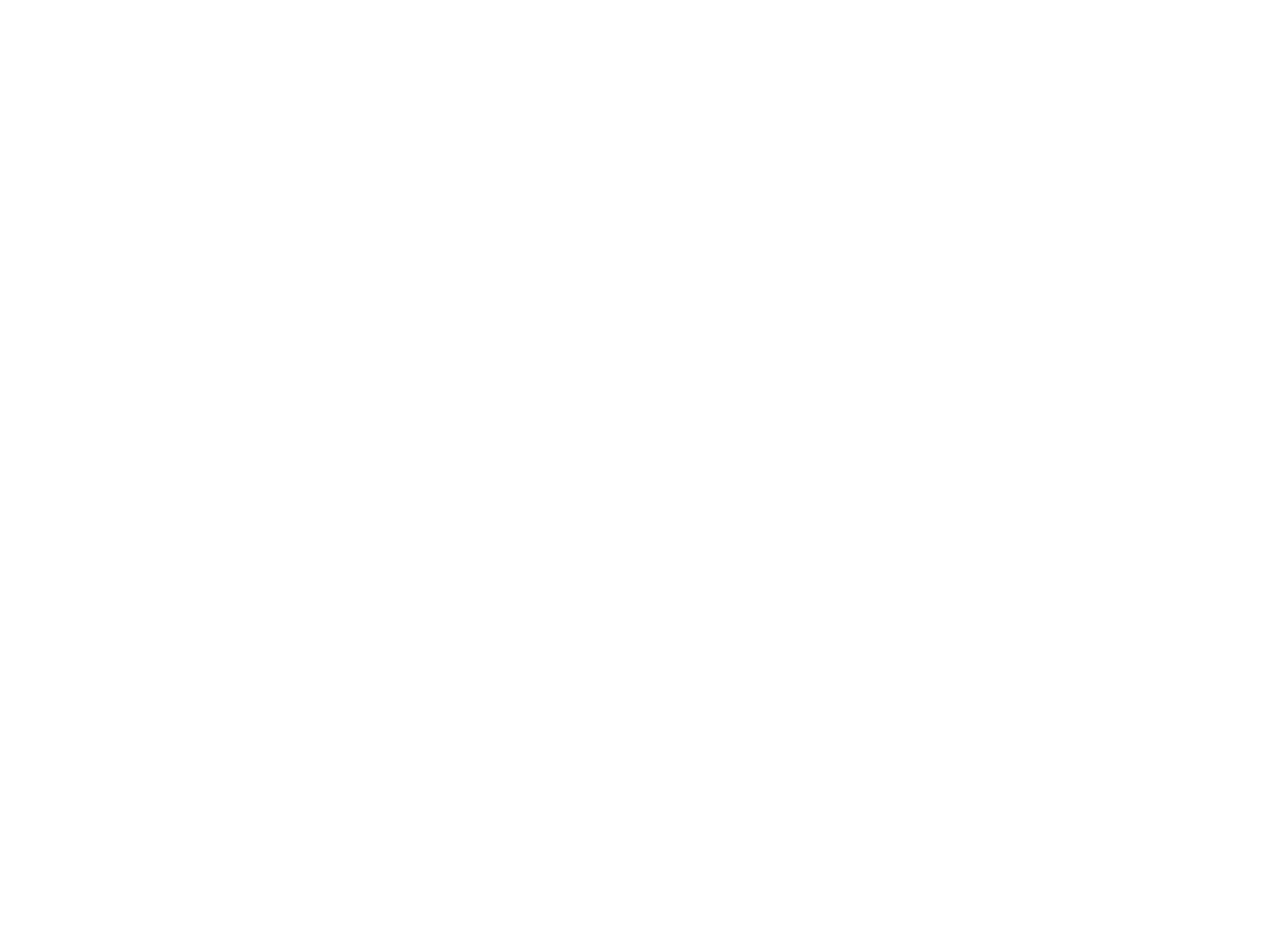
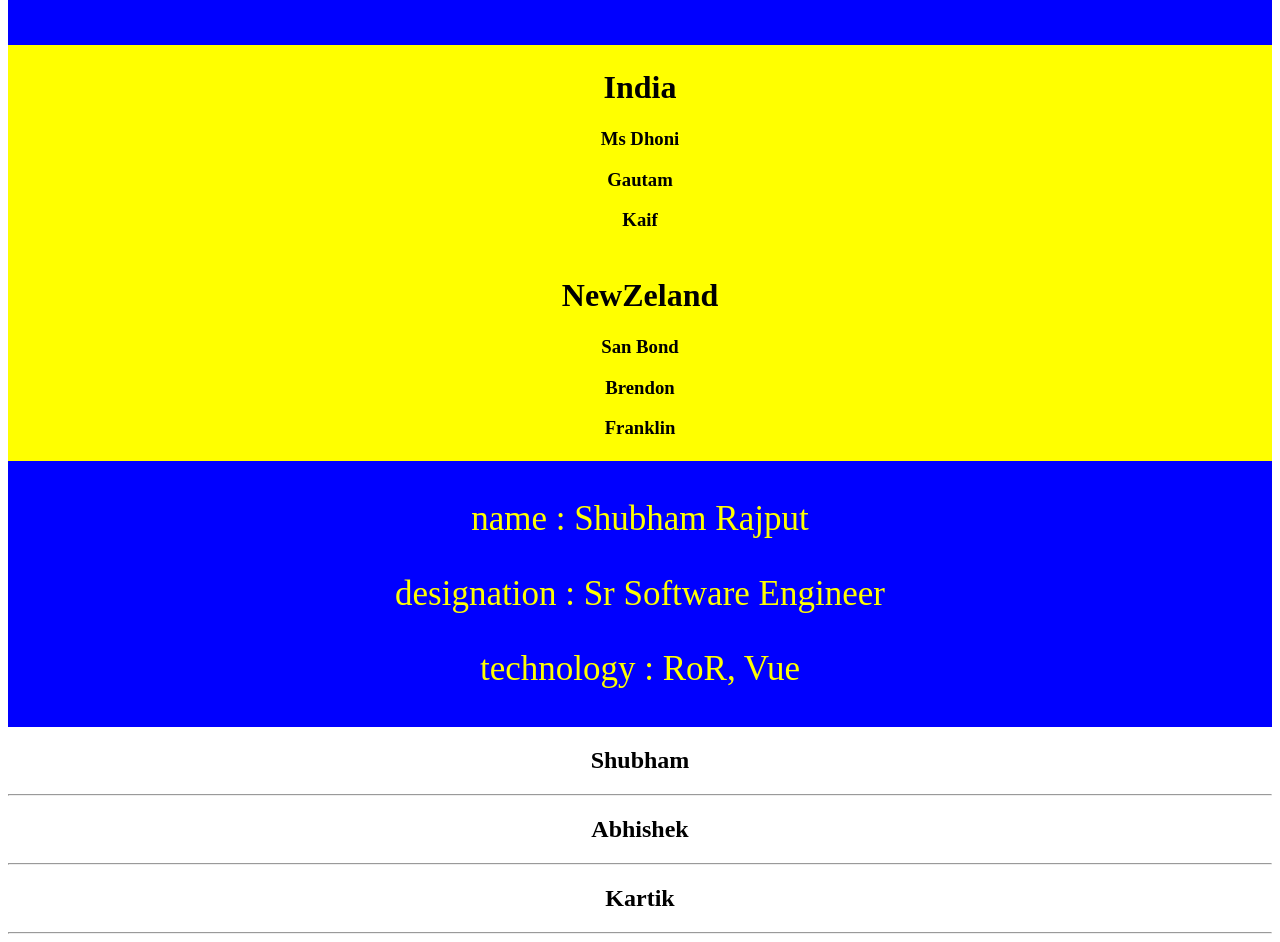
Before and after one commit to GeekShubhamRajput/Vue-JS, a Vue app: page / in a window 1280 px wide. Shown: the part 481-1423 px from the top of the page. Before the commit the page ends 800 px from the top, so only its background shows below. Built offline with nearby package versions, Linux system fonts and the light colour scheme.

Commit message:
List Rendering(Iterations)

```diff
--- /dev/null
+++ b/src/ListRendering.vue
@@ -0,0 +1,55 @@
+<template>
+  <p v-for="(name, index) in names" :key="name">{{ index + 1 }} {{ name }}</p>
+  <div class="fullName">
+    <p v-for="fullName in fullNames" :key="fullName">{{ fullName.first }} {{ fullName.last }}</p>
+  </div>
+  <div class="cricketers" v-for="cricketer in cricketers" :key="cricketer.country">
+    <h1> {{ cricketer.country }} </h1>
+    <h3 v-for="player in cricketer.players" :key="player"> {{ player }} </h3>
+  </div>
+  <div class="myInfo">
+    <p v-for="(value, key) in myInfo" :key="value"> {{ key }} : {{ value }} </p>
+  </div>
+
+  <template v-for="name in names" :key="name">
+    <h2>{{ name }}</h2>
+    <hr>
+  </template>
+</template>
+
+
+<script>
+  export default{
+    name: 'ListRendering',
+    data(){
+      return{
+        names: ["Shubham", "Abhishek", "Kartik"],
+
+        fullNames: [{ first: 'Shubham', last: 'Rajput'}, { first: 'Abhishek', last: 'Souner' }, { first: 'Kartik', last: 'Meena' }],
+
+        cricketers: [ { country: 'India', players: ['Ms Dhoni', 'Gautam', 'Kaif'] }, { country: 'NewZeland', players: ['San Bond', 'Brendon', 'Franklin']} ],
+
+        myInfo: { name: 'Shubham Rajput', designation: 'Sr Software Engineer', technology: 'RoR, Vue' }
+      };
+    },
+  };
+</script>
+
+<style>
+  #app{
+    text-align: center;
+  }
+  p{
+    font-size: 35px;
+    font-style: bold;
+  }
+  div.cricketers{
+    background-color: yellow;
+    padding: 3px;
+  }
+  div.myInfo, div.fullName{
+    background-color: blue;
+    color: yellow;
+    padding: 3px;
+  }
+</style>
--- a/src/main.js
+++ b/src/main.js
@@ -1,4 +1,4 @@
 import { createApp } from 'vue'
-import App from './ConditionalRendering.vue'
+import App from './ListRendering.vue'
 
 createApp(App).mount('#app')
```
